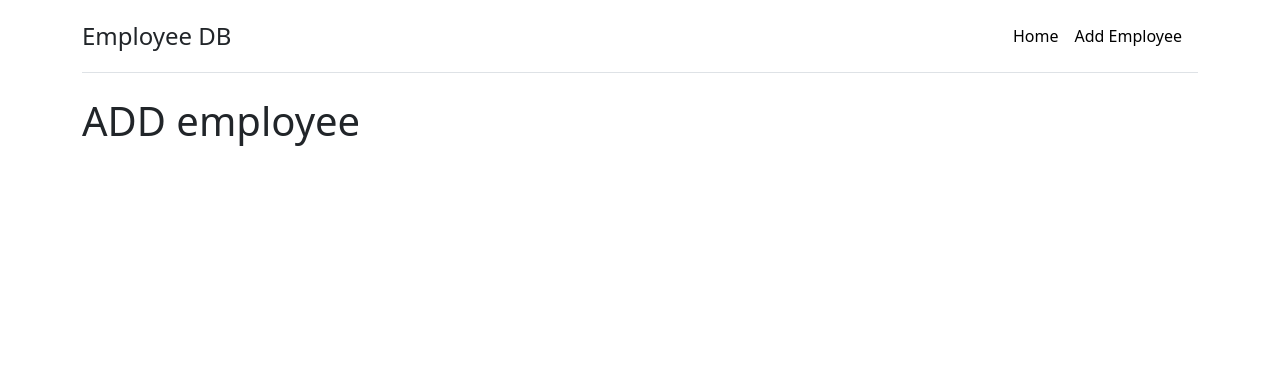
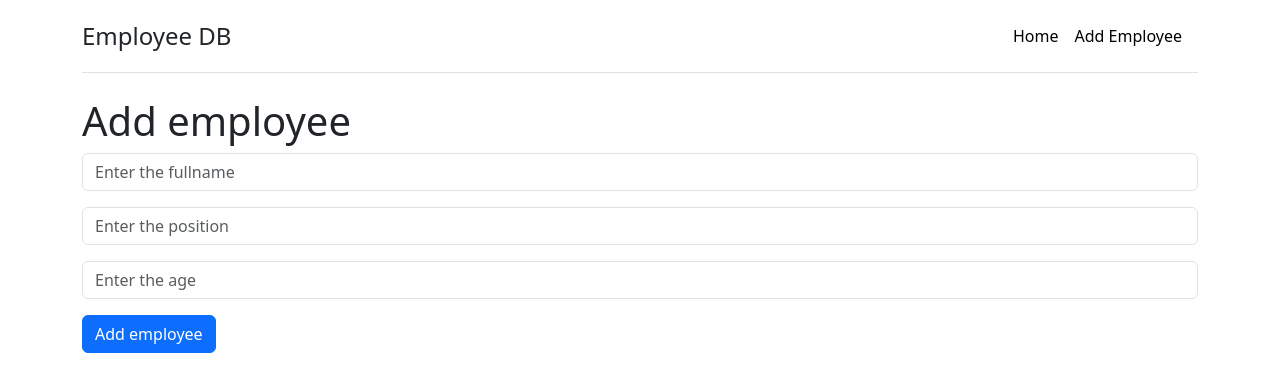
Before and after one commit to ferlobo1985/UDMY-NEXT15-Rendering, a Next.js app: page /form/add in a window 1280 px wide. Shown: the top 392 px of the page. Built offline with nearby package versions, Linux system fonts and the light colour scheme.

Commit message:
07-Intrduction to server forms
07-Intrduction to server forms

```diff
--- a/db.json
+++ b/db.json
@@ -23,6 +23,18 @@
       "position": "Designer",
       "age": "45",
       "id": 4
+    },
+    {
+      "fullname": "Miles Mcbride",
+      "position": "Dev",
+      "age": "56",
+      "id": 5
+    },
+    {
+      "fullname": "Mark Robson",
+      "position": "Singer",
+      "age": "18",
+      "id": 6
     }
   ]
 }
--- a/src/app/form/add/page.js
+++ b/src/app/form/add/page.js
@@ -1,7 +1,38 @@
+import axios from "axios";
+
 export default function AddPage() {
+
+    async function onSubmit(formdata){
+      'use server'
+      await axios.post('http://localhost:3004/employees',{
+        fullname: formdata.get('fullname'),
+        position: formdata.get('position'),
+        age: formdata.get('age'),
+      })
+    }
+
     return (
      <>
-      <h1>ADD employee</h1>
+      <h1>Add employee</h1>
+      <div>
+        <form action={onSubmit}>
+          <input type="text" className="form-control mb-3" id="fullname"
+            placeholder="Enter the fullname" name="fullname"
+          />
+
+          <input type="text" className="form-control mb-3" id="position"
+            placeholder="Enter the position" name="position"
+          />
+
+          <input type="text" className="form-control mb-3" id="age"
+            placeholder="Enter the age" name="age"
+          />
+
+          <button type="submit" className="btn btn-primary">
+            Add employee
+          </button>
+        </form>
+      </div>
      </>
     );
   }
```
